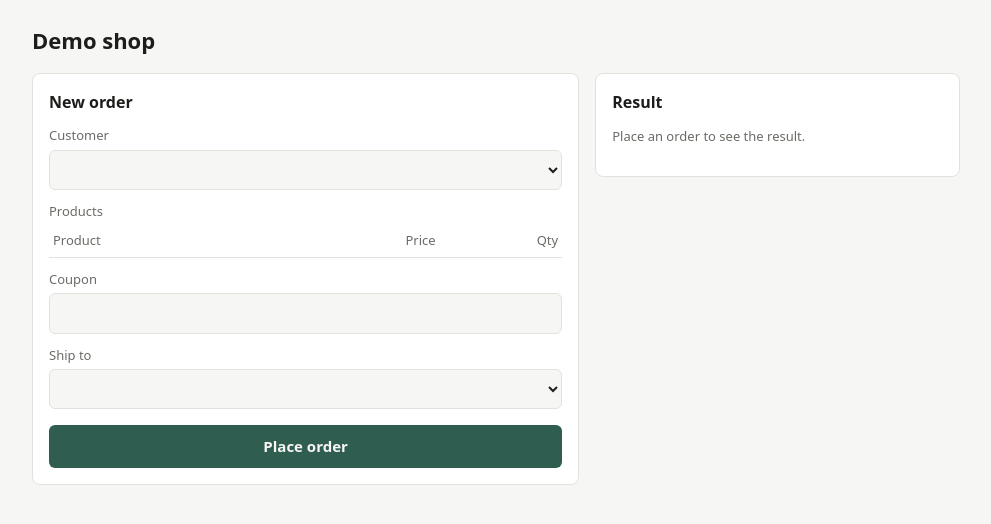
After one commit to valtzu/symfony-domain-tracing-bundle, a Symfony app: template templates/shop.html.twig in a window 1280 px wide. The commit adds this page. Shown: the top 524 px of the page, without its empty margins (144-1135 px from the left). Run offline with Twig, Linux system fonts and the light colour scheme; the template is opened without the code that fills it, so the values that code supplies are empty; some libraries are stand-ins or nearby versions.

Commit message:
Add shop UI for placing orders

```diff
--- /dev/null
+++ b/templates/shop.html.twig
@@ -0,0 +1,104 @@
+{% extends 'base.html.twig' %}
+
+{% macro eur(cents) %}{{ (cents / 100)|number_format(2, '.', ' ') }} €{% endmacro %}
+{% from _self import eur %}
+
+{% block title %}Demo shop{% endblock %}
+
+{% block stylesheets %}
+<style>
+    :root { --bg: #f6f6f4; --card: #fff; --text: #1d1d1b; --muted: #6b6b66; --line: #e2e2dd; --accent: #2f5d50; --ok: #2f7d32; --warn: #a66300; --bad: #b3261e; }
+    @media (prefers-color-scheme: dark) { :root { --bg: #161615; --card: #20201e; --text: #ecece8; --muted: #9a9a94; --line: #34342f; --accent: #7fb8a6; --ok: #7cc47f; --warn: #e0a64a; --bad: #f08a80; } }
+    * { box-sizing: border-box; }
+    body { margin: 0; background: var(--bg); color: var(--text); font: 15px/1.5 system-ui, sans-serif; }
+    main { max-width: 960px; margin: 0 auto; padding: 24px 16px; display: grid; gap: 16px; grid-template-columns: 1fr; }
+    @media (min-width: 800px) { main { grid-template-columns: 3fr 2fr; align-items: start; } }
+    h1 { grid-column: 1 / -1; margin: 0; font-size: 22px; }
+    section { background: var(--card); border: 1px solid var(--line); border-radius: 8px; padding: 16px; }
+    h2 { margin: 0 0 12px; font-size: 16px; }
+    label { display: block; color: var(--muted); font-size: 13px; margin: 12px 0 4px; }
+    select, input { width: 100%; padding: 8px; border: 1px solid var(--line); border-radius: 6px; background: var(--bg); color: var(--text); font: inherit; }
+    table { width: 100%; border-collapse: collapse; }
+    td, th { padding: 6px 4px; border-bottom: 1px solid var(--line); text-align: left; }
+    th { color: var(--muted); font-weight: 500; font-size: 13px; }
+    td.num, th.num { text-align: right; }
+    input[type=number] { width: 72px; }
+    button { margin-top: 16px; width: 100%; padding: 10px; border: 0; border-radius: 6px; background: var(--accent); color: var(--bg); font: inherit; font-weight: 600; cursor: pointer; }
+    .hint { color: var(--muted); font-size: 13px; }
+    .badge { display: inline-block; padding: 2px 8px; border-radius: 99px; font-size: 13px; font-weight: 600; border: 1px solid currentColor; }
+    .confirmed { color: var(--ok); } .pending_review { color: var(--warn); } .rejected { color: var(--bad); }
+    .total td { font-weight: 600; border-bottom: 0; }
+    code { font-size: 13px; }
+</style>
+{% endblock %}
+
+{% block body %}
+<main>
+    <h1>Demo shop</h1>
+
+    <section>
+        <h2>New order</h2>
+        <form method="post">
+            <label for="customer">Customer</label>
+            <select id="customer" name="customer">
+                {% for customer in customers %}
+                    <option value="{{ customer.id }}" {{ customer.id == form.customer ? 'selected' }}>
+                        {{ customer.name }} ({{ customer.tier.value }}, since {{ customer.registeredAt|date('Y-m-d') }}{{ customer.blocked ? ', blocked' }})
+                    </option>
+                {% endfor %}
+            </select>
+
+            <label>Products</label>
+            <table>
+                <tr><th>Product</th><th class="num">Price</th><th class="num">Qty</th></tr>
+                {% for product in products %}
+                    <tr>
+                        <td>{{ product.name }} <span class="hint">{{ product.sku }}</span></td>
+                        <td class="num">{{ eur(product.priceCents) }}</td>
+                        <td class="num"><input type="number" min="0" name="quantities[{{ product.sku }}]" value="{{ form.quantities[product.sku] ?? 0 }}" aria-label="Quantity of {{ product.name }}"></td>
+                    </tr>
+                {% endfor %}
+            </table>
+
+            <label for="coupon">Coupon</label>
+            <input id="coupon" name="coupon" value="{{ form.coupon }}" list="coupons" autocomplete="off">
+            <datalist id="coupons">
+                {% for coupon in coupons %}<option value="{{ coupon.code }}">{% endfor %}
+            </datalist>
+
+            <label for="country">Ship to</label>
+            <select id="country" name="country">
+                {% for code, name in countries %}
+                    <option value="{{ code }}" {{ code == form.country ? 'selected' }}>{{ name }}</option>
+                {% endfor %}
+            </select>
+
+            <button type="submit">Place order</button>
+        </form>
+    </section>
+
+    <section>
+        <h2>Result</h2>
+        {% if order %}
+            <p><span class="badge {{ order.status.value }}">{{ order.status.value|replace({'_': ' '}) }}</span> <code>{{ order.id }}</code></p>
+            <table>
+                {% for line in order.quote.lines %}
+                    <tr><td>{{ line.quantity }} × {{ line.product.name }}</td><td class="num">{{ eur(line.product.priceCents * line.quantity) }}</td></tr>
+                {% endfor %}
+                <tr><td>Subtotal</td><td class="num">{{ eur(order.quote.subtotalCents) }}</td></tr>
+                {% for name, cents in order.quote.discounts %}
+                    <tr><td>Discount <span class="hint">{{ name }}</span></td><td class="num">−{{ eur(cents) }}</td></tr>
+                {% endfor %}
+                <tr><td>Shipping</td><td class="num">{{ order.quote.shippingCents ? eur(order.quote.shippingCents) : 'free' }}</td></tr>
+                <tr class="total"><td>Total</td><td class="num">{{ eur(order.quote.totalCents) }}</td></tr>
+            </table>
+            <p class="hint">{{ order.paymentId ? 'Payment ' ~ order.paymentId : 'Not charged: waiting for manual review.' }}</p>
+        {% elseif error %}
+            <p><span class="badge rejected">rejected</span> <code>{{ error.reason }}</code></p>
+            <p>{{ error.message }}</p>
+        {% else %}
+            <p class="hint">Place an order to see the result.</p>
+        {% endif %}
+    </section>
+</main>
+{% endblock %}
```
Also changed, not shown: src/Checkout/CustomerRepository.php (+8 -0 lines), src/Checkout/ProductCatalog.php (+16 -0 lines), src/Controller/ShopController.php (added, +72 -0 lines).
